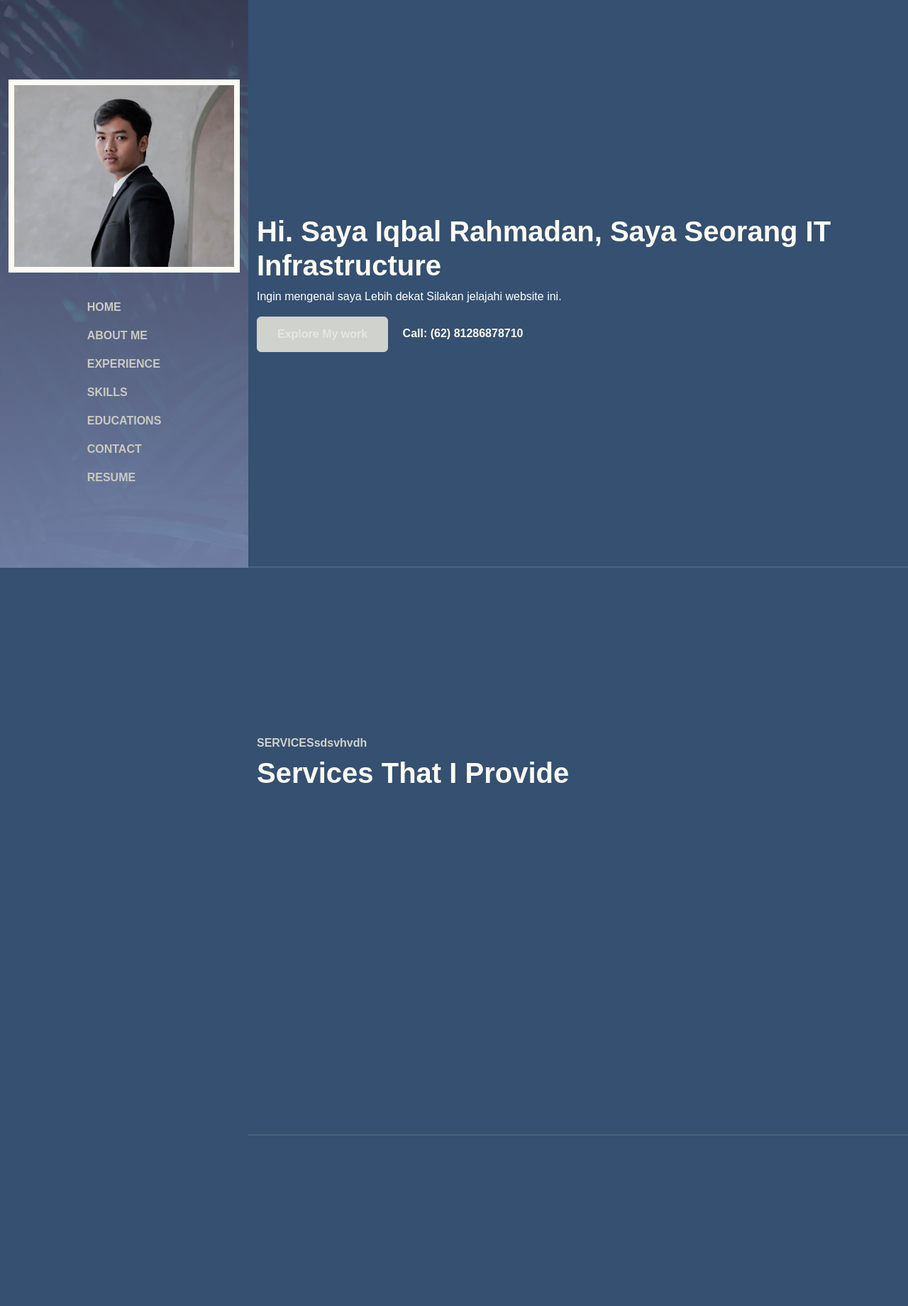
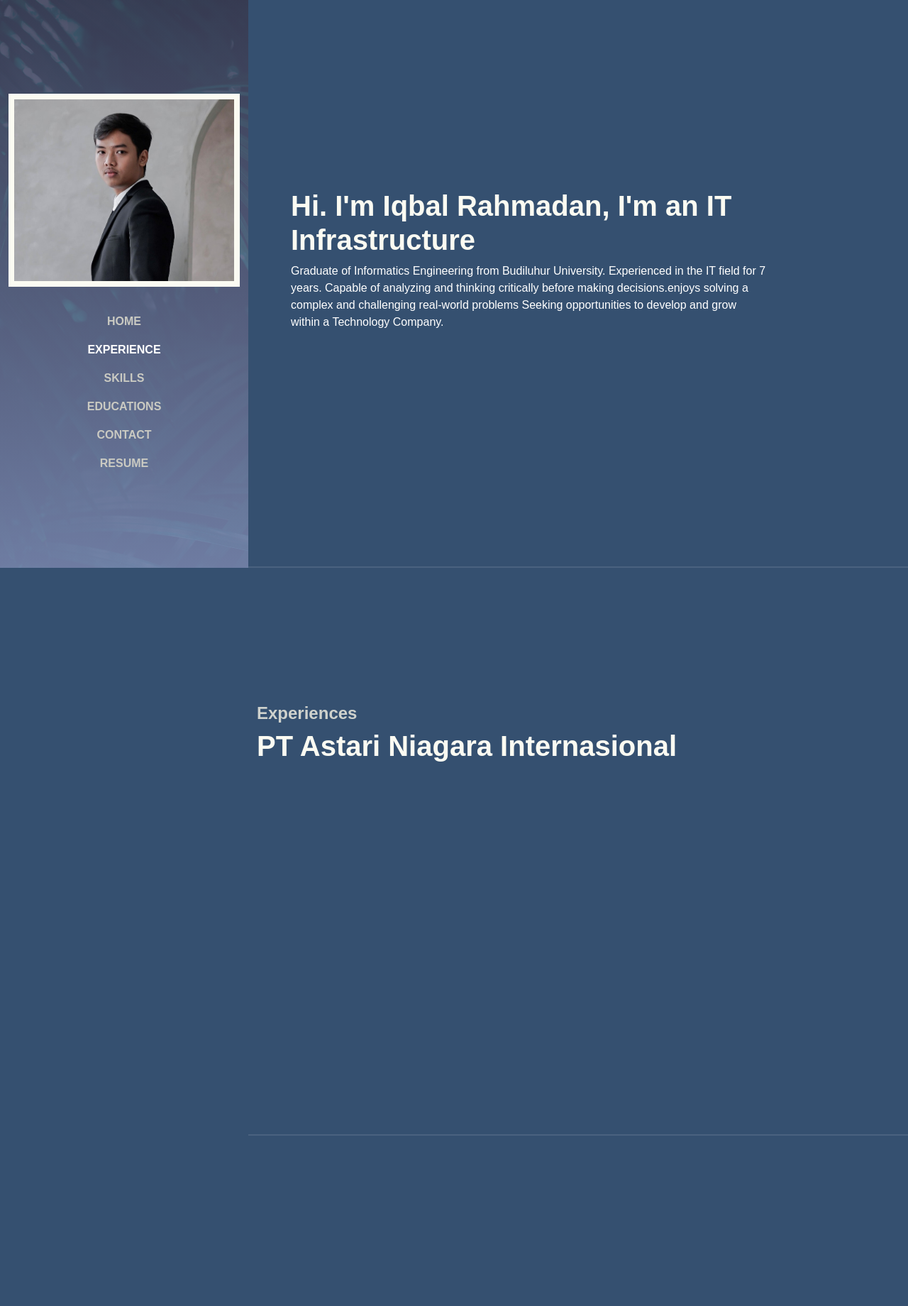
Before and after one commit to iqrahmadan/iqrahmadan.github.io, a PHP site: page / in a window 1280 px wide. Shown: the top 1840 px of the page at 71% size. Run offline with PHP 8.4, Linux system fonts and the light colour scheme; some web fonts are replaced.

Commit message:
update home

```diff
--- a/assets/css/style.css
+++ b/assets/css/style.css
@@ -58,7 +58,25 @@
     padding-bottom: 80px;
     border-bottom: 2px solid rgba(255, 255, 255, 0.1);
 }
+.shadow-effect {
+    transition: all 0.5s;
+}
 
+.shadow-effect:hover{
+    box-shadow: -6px 6px 0 0 var(--color-brand);
+}
+
+.iconbox {
+    width: 60px;
+    height: 60px;
+    display: flex;
+    align-items: center;
+    justify-content: center;
+    font-size: 32px;
+    background-color: var(--color-brand);
+    color: var(--color-base)
+
+}
 /* NAVBAR */
 .navbar{
     background-color: #a7bbcf;
--- a/assets/js/main.js
+++ b/assets/js/main.js
@@ -0,0 +1,15 @@
+AOS.init();
+// You can also pass an optional settings object
+// below listed default settings
+AOS.init({
+
+  // Settings that can be overridden on per-element basis, by `data-aos-*` attributes:
+  offset: 120, // offset (in px) from the original trigger point
+  delay: 0, // values from 0 to 3000, with step 50ms
+  duration: 700, // values from 0 to 3000, with step 50ms
+  easing: 'ease', // default easing for AOS animations
+  once: false, // whether animation should happen only once - while scrolling down
+  mirror: false, // whether elements should animate out while scrolling past them
+  anchorPlacement: 'top-bottom', // defines which position of the element regarding to window should trigger the animation
+
+});
--- a/index.html
+++ b/index.html
@@ -11,7 +11,7 @@
     <link rel="stylesheet" href="./assets/css/style.css">
 </head>
 
-<body>
+<body data-bs-spy="scroll" data-bs-target=".navbar">
 
     <!--NAVBAR-->
     <nav class="navbar navbar-expand-lg navbar-dark fixed-top">
@@ -20,17 +20,15 @@
             <span class="h3 fw-bold d-block d-lg-none">Iqbal Rahmadan</span>
             <img src="./assets/images/Person2.jpg" class="d-none d-lg-block " alt="">
           </a>
-          <button class="navbar-toggler" type="button" data-bs-toggle="collapse" data-bs-target="#navbarNav" aria-controls="navbarNav" aria-expanded="false" aria-label="Toggle navigation">
+          <button class="navbar-toggler" type="button" data-bs-toggle="collapse" data-bs-target="#navbarNav"
+          aria-controls="navbarNav" aria-expanded="false" aria-label="Toggle navigation">
             <span class="navbar-toggler-icon"></span>
           </button>
           <div class="collapse navbar-collapse" id="navbarNav">
-            <ul class="navbar-nav ms-auto flex-lg-column text-lg">
+            <ul class="navbar-nav ms-auto flex-lg-column text-lg-center">
 
               <li class="nav-item">
                 <a class="nav-link" href="#home">Home</a>
-              </li>
-              <li class="nav-item">
-                <a class="nav-link" href="#blog">About Me</a>
               </li>
               <li class="nav-item">
                 <a class="nav-link" href="#experience">Experience</a>
@@ -58,14 +56,18 @@
     <!--CONTAIN WRAPER-->
     <Div id="content-wrapper">
         <!--Home-->
-        <section id="home" class="full-height ">
+        <section id="home" class="full-height px-lg-5">
           <div class="container">
             <div class="row">
-              <div class="col-lg-11">
-                <h1 > Hi. Saya Iqbal Rahmadan, Saya Seorang IT Infrastructure </h1>
-                <p color >Ingin mengenal saya Lebih dekat Silakan jelajahi website ini.</p>
-                <div><a href="#work" class="btn btn-brand me-3" >Explore My work</a>
-                  <a href="#" class="link-custom">Call: (62) 81286878710</a> <logo> whatapps
+              <div class="col-lg-10">
+                <h1 > Hi. I'm Iqbal Rahmadan, I'm an IT Infrastructure </h1>
+                <p color >Graduate of Informatics Engineering from Budiluhur University. Experienced in the IT field for 7 years.
+                    Capable of analyzing and thinking critically before making decisions.enjoys solving a complex and challenging real-world problems
+                     Seeking opportunities to develop and grow within a Technology Company.</p>
+                <div data-aos="fade-up" data-aos-delay="600">
+                    <a href="#experience" class="btn btn-brand me-4" >Explore My work</a>
+                  <a href="#" class="link-custom">Call: (62) 81286878710</a> <logo> facebook
+
                   </logo>
                 </div>
               </div>
@@ -74,15 +76,15 @@
         </section>
         <!--//Home-->
 
-        <!--//Service-->
-        <section id="services" class="full-height ">
+        <!--//Experience-->
+        <section id="experience" class="full-height ">
           <div class="container">
             <div class="row">
                   <div class="col-lg-8">
-                      <h6 class="text-brand">SERVICESsdsvhvdh</h6>
-                      <h1>Services That I Provide</h1>
+                      <h4 class="text-brand">Experiences</h4>
+                      <h1> PT Astari Niagara Internasional</h1>
                   </div>
-              </div>
+
 
               <div class="row gy-4">
 
@@ -122,11 +124,12 @@
               </div>
 
           </div>
+        </div>
       </section>
-      <!-- SERVICES -->
+      <!-- Experience -->
 
       <!-- WORK -->
-      <section id="work" class="full-height px-lg-5">
+      <section id="experiences" class="full-height px-lg-5">
           <div class="container">
 
               <div class="row pb-4" data-aos="fade-up">
```
